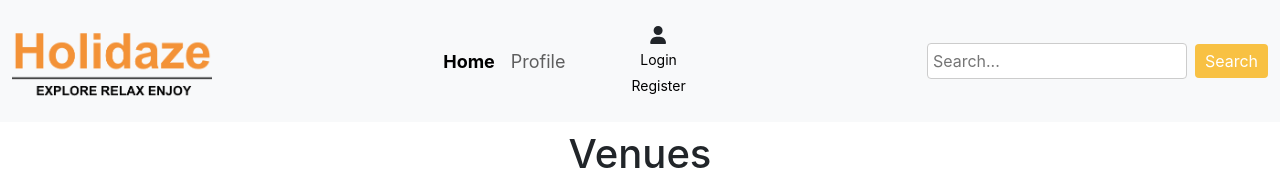
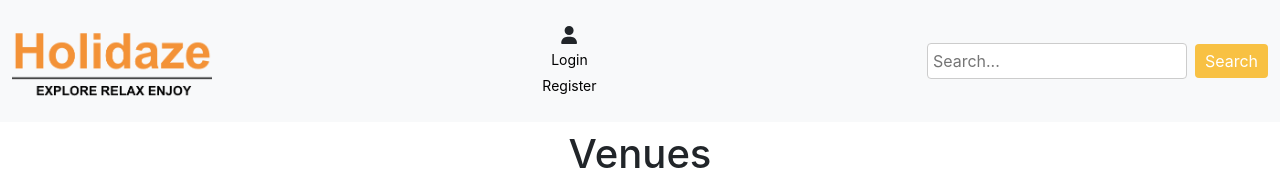
Before and after one commit to Ingsy/Holidaze, a React (Create React App) app in the folder holidaze/: page / in a window 1280 px wide. Shown: the top 170 px of the page. Built offline with nearby package versions, Linux system fonts and the light colour scheme; no server answers.

Commit message:
Update index.jsx

```diff
--- a/holidaze/src/Components/Layout/Nav/index.jsx
+++ b/holidaze/src/Components/Layout/Nav/index.jsx
@@ -3,12 +3,14 @@ import { Link, useLocation } from "react-router-dom";
 import LoginLogoutVenueManager from "../../LoginLogoutNav";
 import Search from "../../Search/Search";
 import { useHolidaizApi } from "../../../Auth/constants";
+import { useAuth } from "../../../Auth/context/AuthContext";
 import styles from "../../../Styles/Nav.module.scss";
 
 function Navbar({ onSearch }) {
   const { venues } = useHolidaizApi();
-
+  const { user } = useAuth();
   const location = useLocation();
+  const isLoggedIn = !!user.token;
 
   return (
     <nav className="navbar navbar-expand-lg bg-body-tertiary">
@@ -34,6 +36,8 @@ function Navbar({ onSearch }) {
         </button>
         <div className="collapse navbar-collapse" id="navbarSupportedContent">
           <ul className="navbar-nav d-flex align-items-lg-center justify-content-lg-center me-auto mb-2 mb-lg-0 mx-auto">
+            {isLoggedIn && (
+              <>
                 <li className="nav-item m-2">
                   <Link
                     to="/"
@@ -56,6 +60,8 @@ function Navbar({ onSearch }) {
                     Profile
                   </Link>
                 </li>
+              </>
+            )}
             <li className="nav-item m-2">
               <LoginLogoutVenueManager />
             </li>
```
Lines whose indentation alone changed are shown as unchanged.
